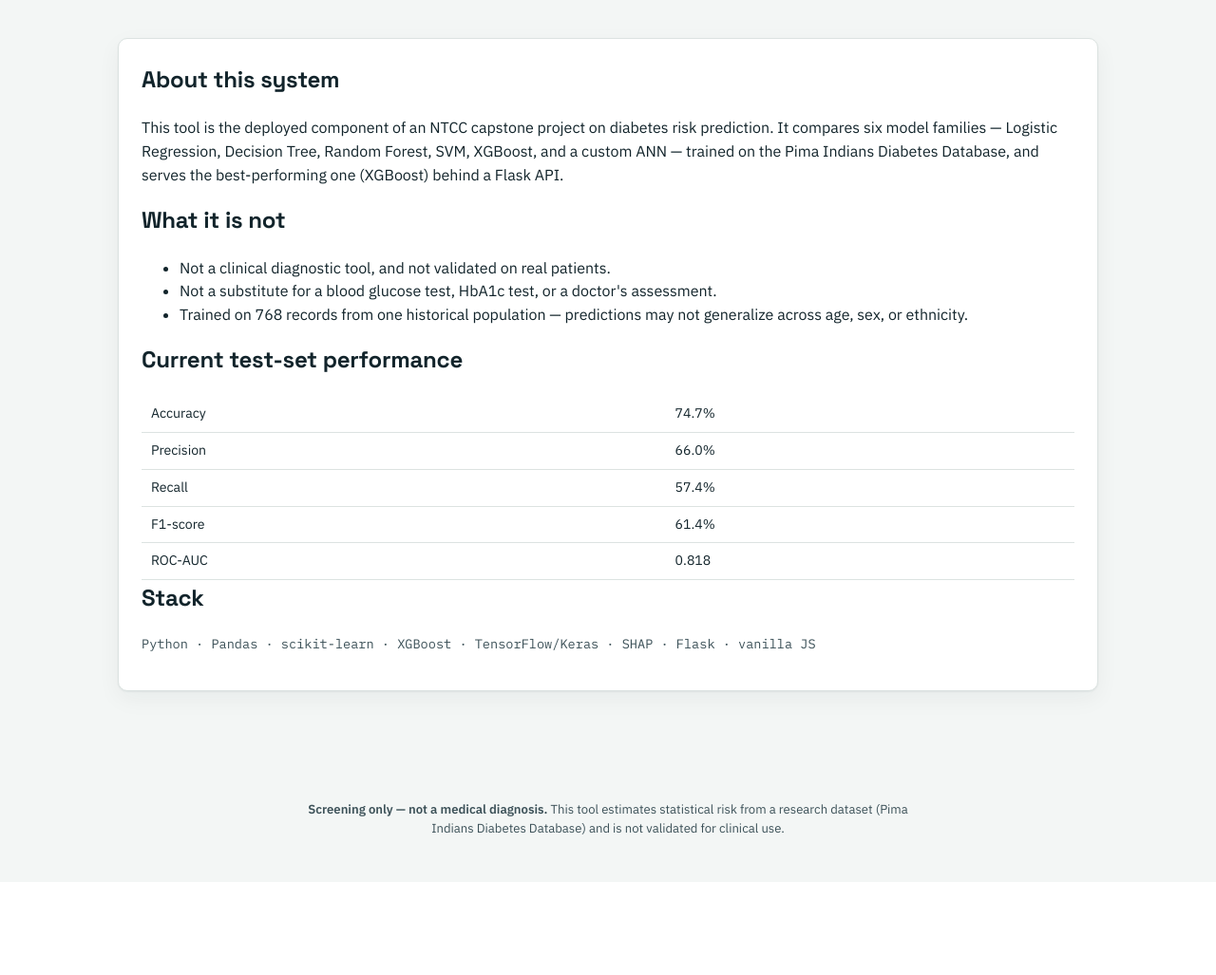
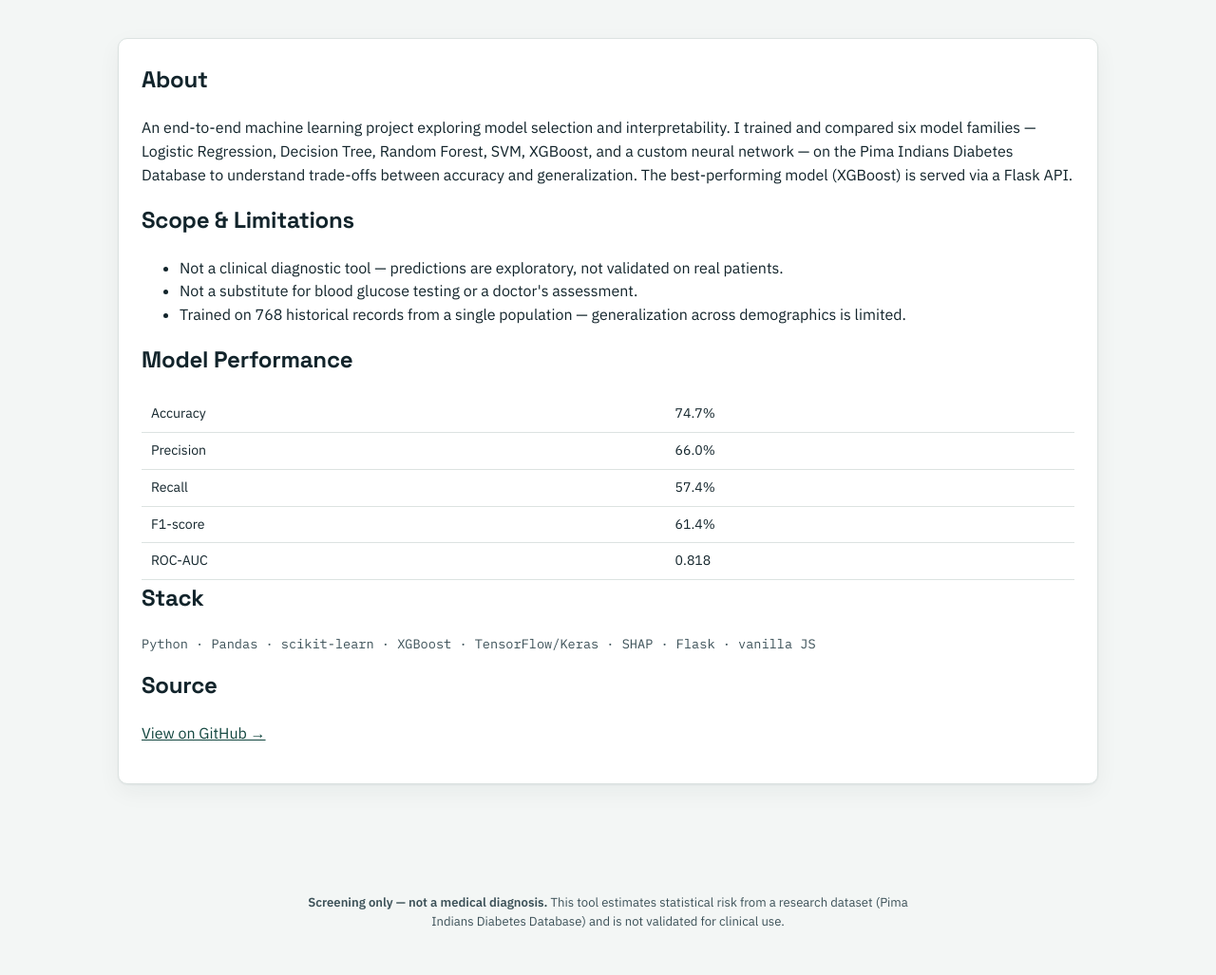
Before and after one commit to Lenozore/diabetes-predictor, a Flask app: page /about in a window 1280 px wide. Shown: the part 65-1092 px from the top of the page at 95% size. Before the commit the page ends 944 px from the top, so only its background shows below. Run offline with Flask 3, Linux system fonts and the light colour scheme; parts of the project's set-up code (start-up, migrations or seed data) failed here and were passed over.

Commit message:
Update content

```diff
--- a/templates/about.html
+++ b/templates/about.html
@@ -2,23 +2,24 @@
 {% block title %}About{% endblock %}
 {% block content %}
 <section class="about card">
-  <h1>About this system</h1>
+  <h1>About</h1>
   <p>
-    This tool is the deployed component of an NTCC capstone project on
-    diabetes risk prediction. It compares six model families —
+    An end-to-end machine learning project exploring model selection and interpretability.
+    I trained and compared six model families —
     Logistic Regression, Decision Tree, Random Forest, SVM, XGBoost, and a
-    custom ANN — trained on the Pima Indians Diabetes Database, and serves
-    the best-performing one ({{ model_name }}) behind a Flask API.
+    custom neural network — on the Pima Indians Diabetes Database to understand
+    trade-offs between accuracy and generalization. The best-performing model ({{ model_name }})
+    is served via a Flask API.
   </p>
 
-  <h2>What it is not</h2>
+  <h2>Scope & Limitations</h2>
   <ul>
-    <li>Not a clinical diagnostic tool, and not validated on real patients.</li>
-    <li>Not a substitute for a blood glucose test, HbA1c test, or a doctor's assessment.</li>
-    <li>Trained on 768 records from one historical population — predictions may not generalize across age, sex, or ethnicity.</li>
+    <li>Not a clinical diagnostic tool — predictions are exploratory, not validated on real patients.</li>
+    <li>Not a substitute for blood glucose testing or a doctor's assessment.</li>
+    <li>Trained on 768 historical records from a single population — generalization across demographics is limited.</li>
   </ul>
 
-  <h2>Current test-set performance</h2>
+  <h2>Model Performance</h2>
   <table class="data-table">
     <tbody>
       <tr><td>Accuracy</td><td>{{ (metrics.accuracy*100)|round(1) }}%</td></tr>
@@ -31,5 +32,10 @@
 
   <h2>Stack</h2>
   <p class="mono-line">Python · Pandas · scikit-learn · XGBoost · TensorFlow/Keras · SHAP · Flask · vanilla JS</p>
+
+  <h2>Source</h2>
+  <p>
+    <a href="https://github.com/Lenozore/diabetes-predictor" target="_blank">View on GitHub →</a>
+  </p>
 </section>
 {% endblock %}
```
